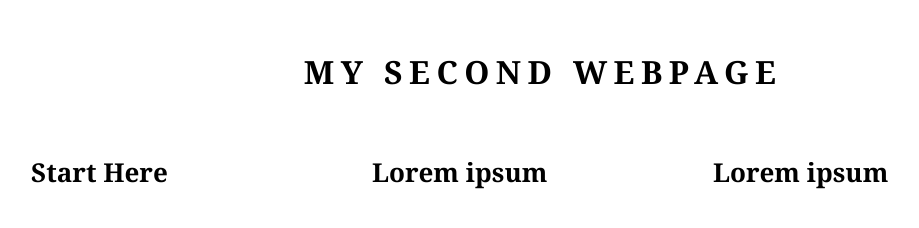
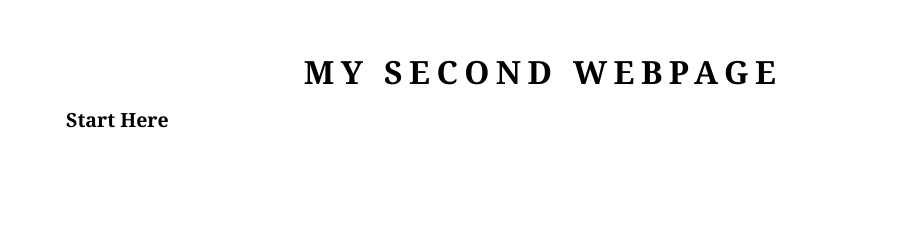
Before and after one commit to mbaumann1227/my-second-webpage, a plain HTML site: page index.html in a window 1280 px wide. Shown: the whole page, without its empty margins (97-1016 px from the left). Drawn offline with Linux system fonts and the light colour scheme.

Commit message:
removed div for h2, lorem and lorem.

```diff
--- a/index.html
+++ b/index.html
@@ -8,23 +8,17 @@
     My Second Webpage
    </title>
  </head>
+
  <div class="container">
    <div class="box-1">
    <body>
      <h1>MY SECOND WEBPAGE</h1>
+     <h2><a href="blog.html">Start Here</a></h2>
     </body>
  </div>
-   <div class="block">
-     <h1><a href="blog.html">Start Here</a></h1>
-   </div>
 
-   <div class="block">
-    <h1><a href="#">Lorem ipsum</a></h1>
+
+
+
   </div>
-
-  <div class="block">
-    <h1><a href="#">Lorem ipsum</a></h1>
-  </div>
-
-   </div>
 </html>
```
